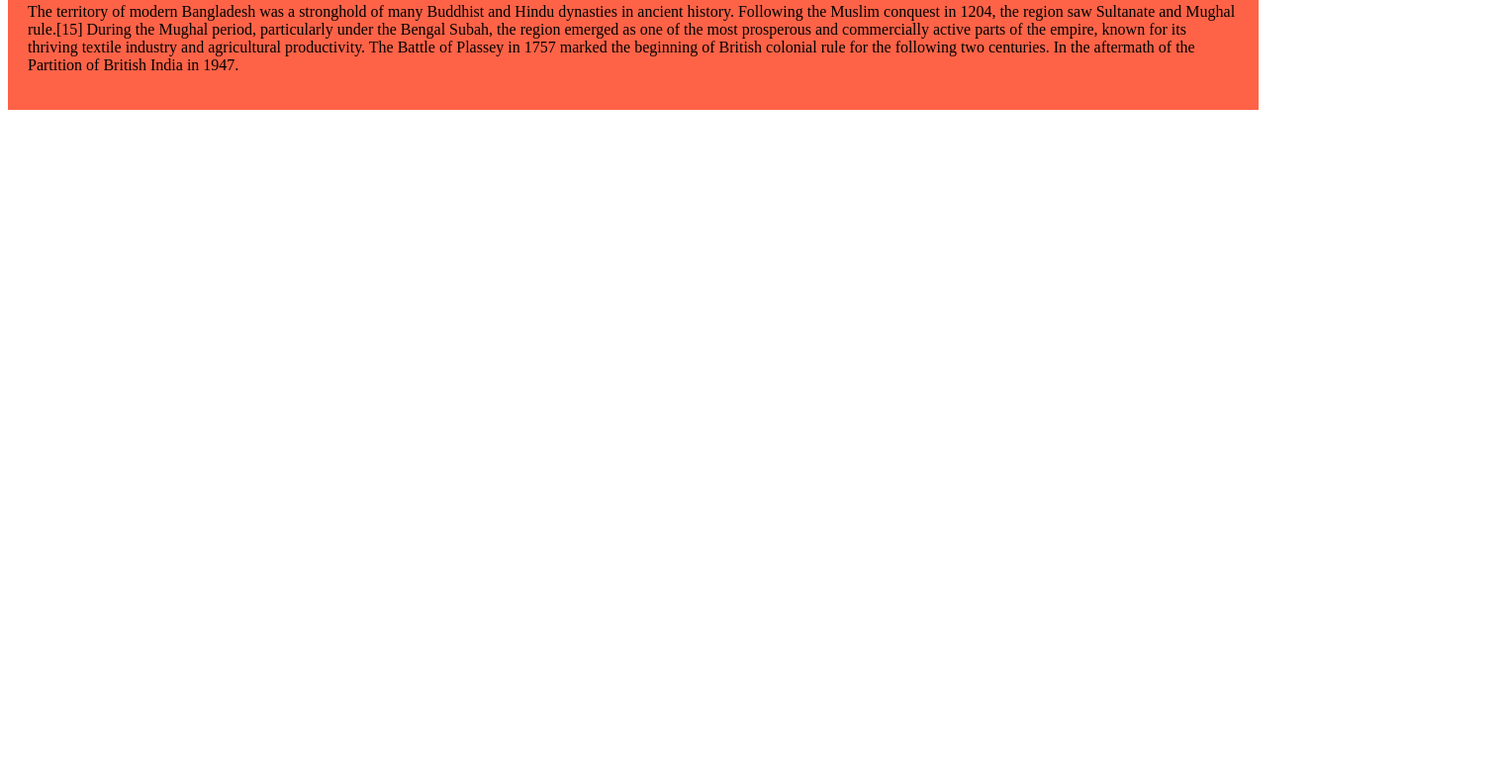
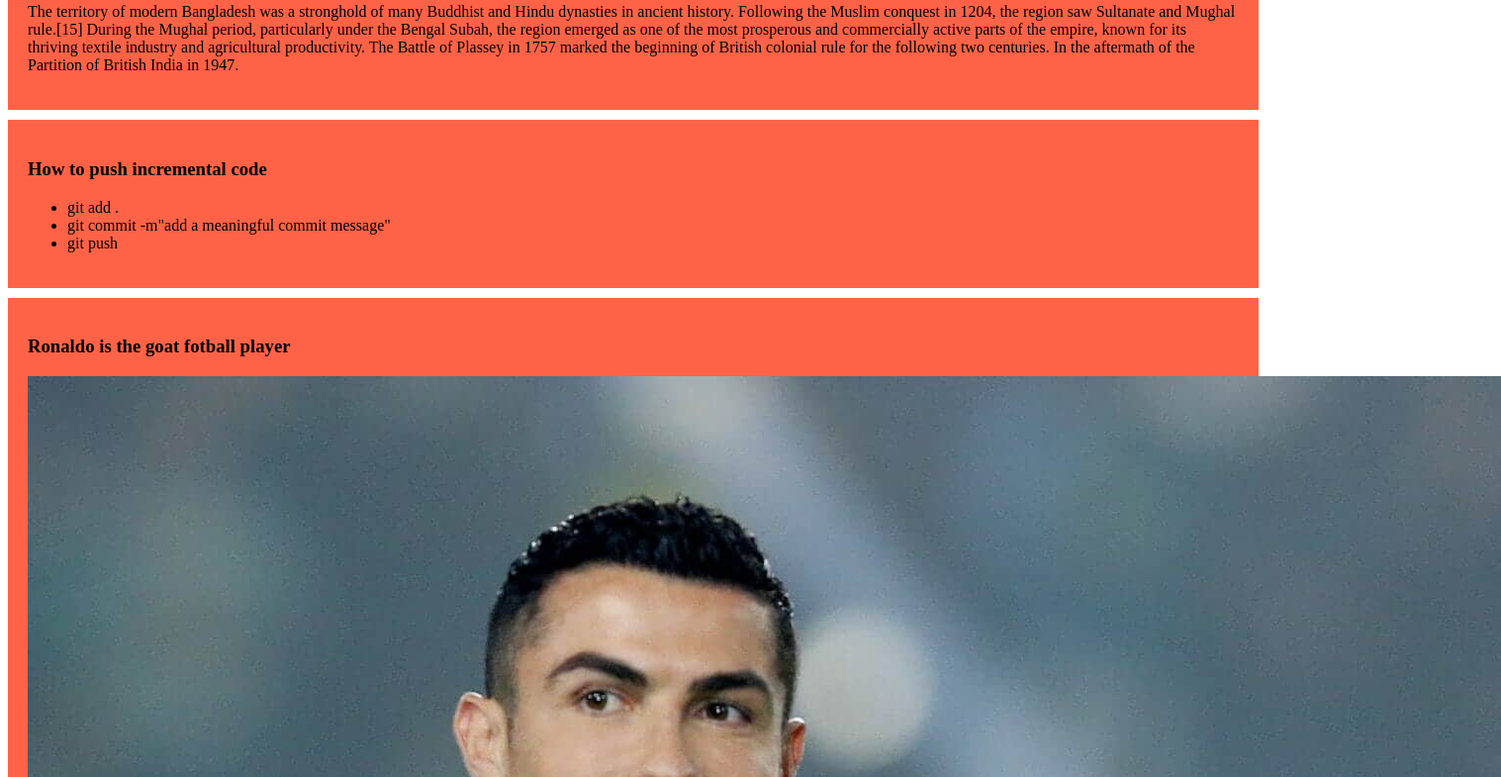
Before and after one commit to Wasif182016/my-simple-website, a plain HTML site: page index.html in a window 1280 px wide. Shown: the part 479-1264 px from the top of the page at 99% size, 1517 px wide, since content can reach past the window. Before the commit the page ends 800 px from the top, so only its background shows below. Drawn offline with Linux system fonts and the light colour scheme.

Commit message:
added ronaldo with a smile

```diff
--- a/index.html
+++ b/index.html
@@ -25,5 +25,23 @@
 
 
     </div>
+    <div>
+      <h3>How to push incremental code</h3>
+      <ul>
+         <li>git add .</li>
+         <li>git commit -m"add a meaningful commit message"</li>
+         <li>git push</li>
+      </ul>
+
+    </div>
+
+    <div>
+         <h3>Ronaldo is the goat fotball player</h3>
+         <img src="Images/Ronaldo.jpg" alt="">
+
+
+    </div>
+
+
 </body>
 </html>
```
Also changed, not shown: Images/Ronaldo.jpg (added).
